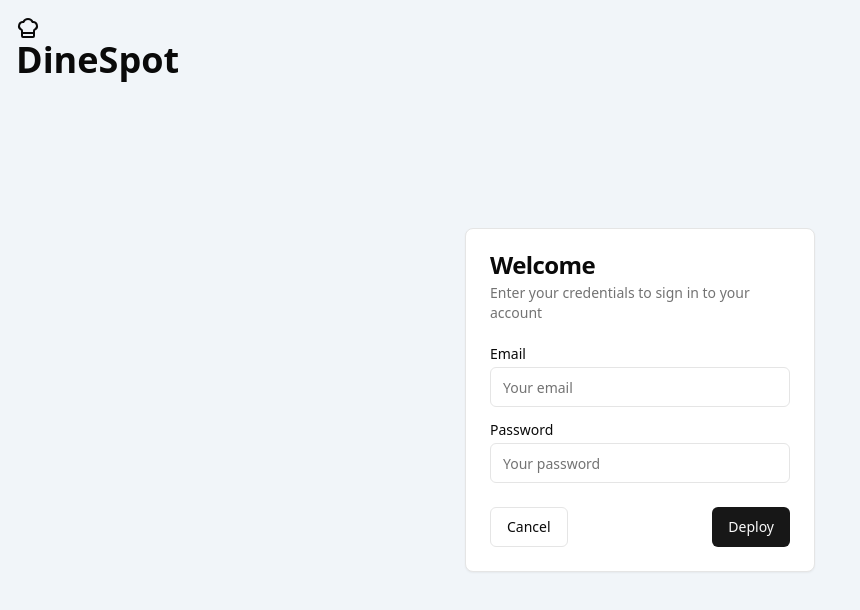
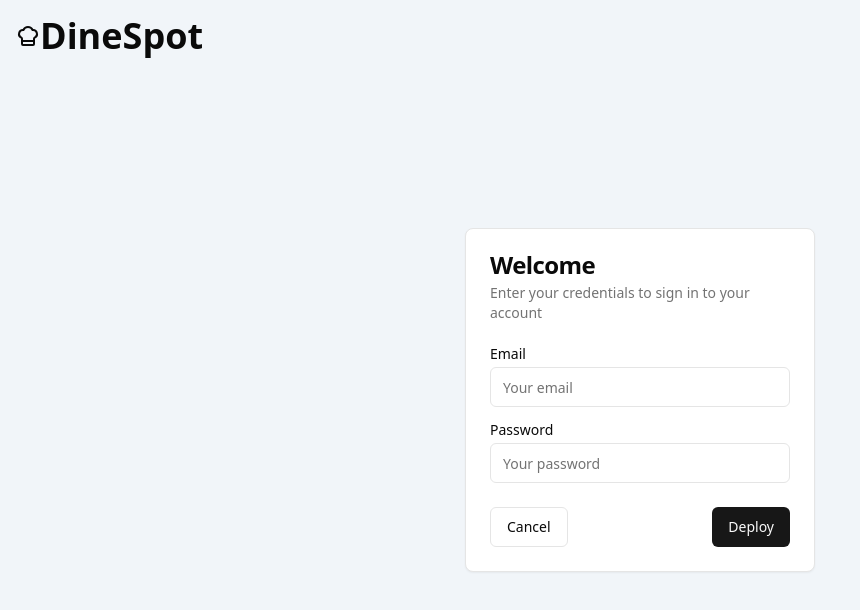
Before and after one commit to Puma120/Proyecto-React, a React (Vite) app: page / in a window 1280 px wide. Shown: the top 610 px of the page, without its empty margins (0-860 px from the left). Built offline with nearby package versions, Linux system fonts and the light colour scheme.

Commit message:
New gitignore

```diff
--- a/src/pages/LogIn/LogIn.jsx
+++ b/src/pages/LogIn/LogIn.jsx
@@ -24,8 +24,8 @@ import { ChefHat } from "lucide-react";
 const LogIn = () => {
     return (
         <div className="flex flex-col h-screen justify-center items-center bg-slate-100">
-            <div className="absolute top-0 left-0 m-4">
-                <ChefHat />
+            <div className="absolute flex flex-row items-center top-0 left-0 m-4">
+                <ChefHat className="text-3xl" />
                 <h1 className="font-bold text-4xl">DineSpot</h1>
             </div>
             <Card className="w-[350px]">
```
Also changed, not shown: 1 other file (tests, documents, lock files or other folders).
